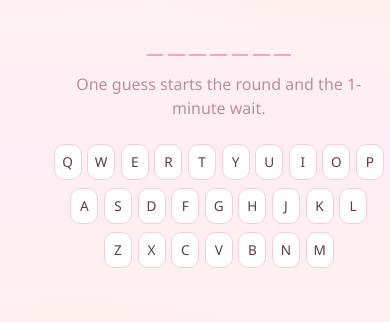
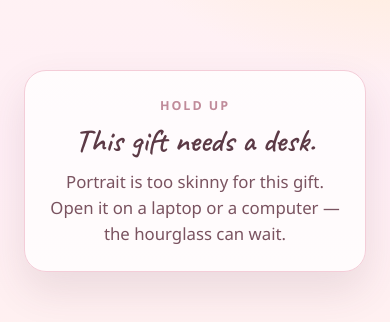
Before and after one commit to gingerC26/Poopie, a React (Vite) app: page / in a window 390 px wide. Shown: the part 251-573 px from the top of the page. Built offline with nearby package versions, Linux system fonts and the light colour scheme; no server answers; a web font is replaced by a local one.

Commit message:
Ask portrait visitors to open the gift on a desk.
Co-authored-by: Cursor <cursoragent@cursor.com>

```diff
--- a/src/components/Layout.tsx
+++ b/src/components/Layout.tsx
@@ -1,5 +1,19 @@
 import { Outlet } from 'react-router-dom'
 
 export default function Layout() {
-  return <Outlet />
+  return (
+    <>
+      <div className="portrait-gate" role="dialog" aria-label="Use a computer">
+        <div className="portrait-gate-card">
+          <p className="portrait-gate-kicker">Hold up</p>
+          <p className="portrait-gate-title">This gift needs a desk.</p>
+          <p className="portrait-gate-body">
+            Portrait is too skinny for this gift. Open it on a laptop or a computer — the hourglass
+            can wait.
+          </p>
+        </div>
+      </div>
+      <Outlet />
+    </>
+  )
 }
--- a/src/index.css
+++ b/src/index.css
@@ -67,6 +67,65 @@ h2 {
 .lede {
   color: var(--muted);
   max-width: 42rem;
+}
+
+.portrait-gate {
+  display: none;
+}
+
+@media (orientation: portrait) {
+  html,
+  body {
+    overflow: hidden;
+  }
+
+  .portrait-gate {
+    position: fixed;
+    inset: 0;
+    z-index: 1000;
+    display: grid;
+    place-items: center;
+    padding: 1.5rem;
+    background:
+      radial-gradient(900px 520px at 10% -10%, #ffd0e2 0%, transparent 55%),
+      radial-gradient(700px 480px at 110% 10%, #ffe7c2 0%, transparent 52%),
+      linear-gradient(180deg, #fff7f2 0%, #ffeef5 48%, #fff4ea 100%);
+  }
+
+  .portrait-gate-card {
+    width: min(26rem, 100%);
+    padding: 1.6rem 1.4rem 1.5rem;
+    background: color-mix(in srgb, #fff 78%, transparent);
+    border: 1px solid var(--border);
+    border-radius: 22px;
+    box-shadow: 0 18px 40px rgba(92, 58, 70, 0.12);
+    text-align: center;
+  }
+
+  .portrait-gate-kicker {
+    margin: 0 0 0.45rem;
+    color: var(--muted);
+    font-size: 0.78rem;
+    font-weight: 600;
+    letter-spacing: 0.16em;
+    text-transform: uppercase;
+  }
+
+  .portrait-gate-title {
+    margin: 0 0 0.7rem;
+    color: var(--text-h);
+    font-family: Caveat, "Segoe Script", "Bradley Hand", cursive;
+    font-size: clamp(2rem, 8vw, 2.7rem);
+    font-weight: 600;
+    line-height: 1.1;
+  }
+
+  .portrait-gate-body {
+    margin: 0;
+    color: var(--text);
+    font-size: 1.05rem;
+    line-height: 1.55;
+  }
 }
 
 .board {
```
Also changed, not shown: 1 other file (tests, documents, lock files or other folders).
